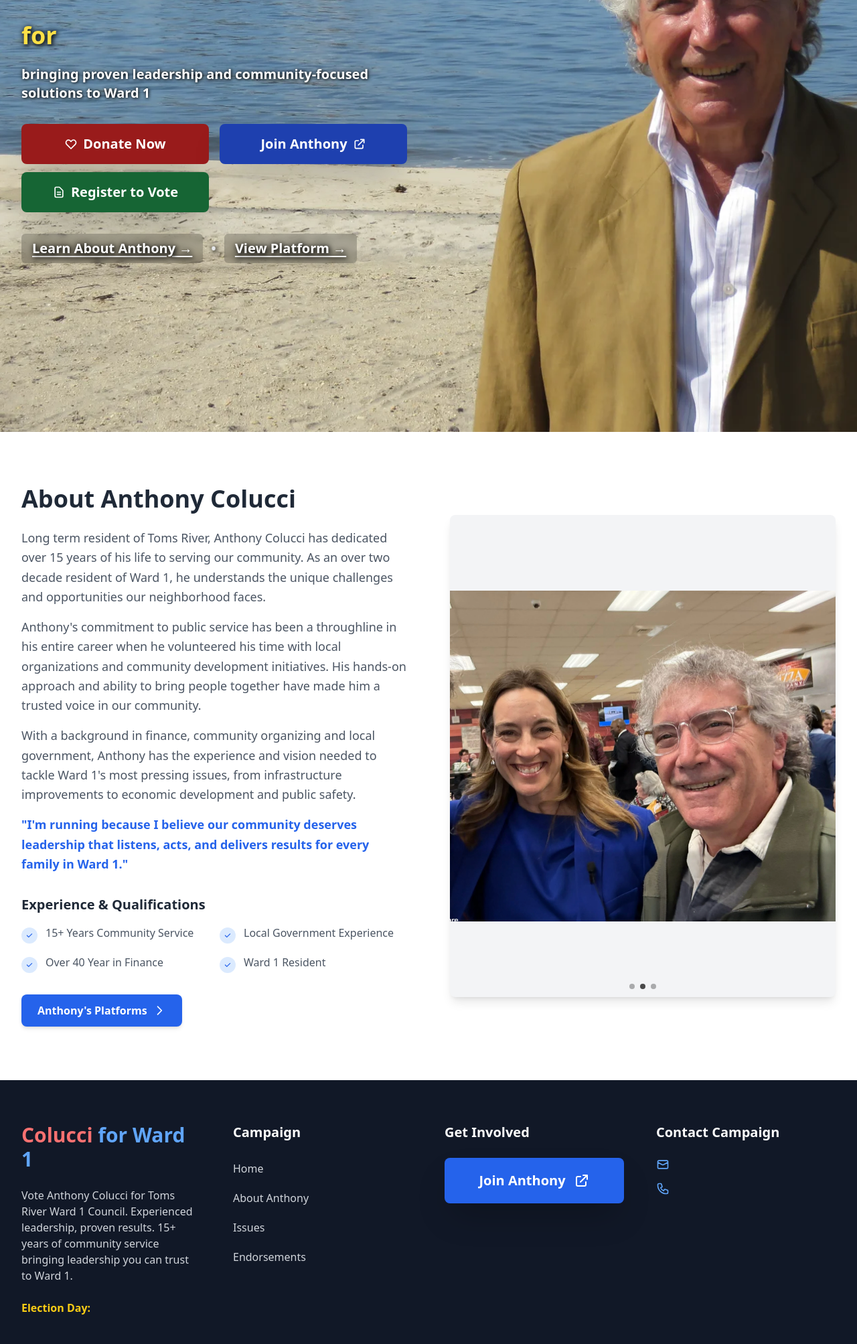
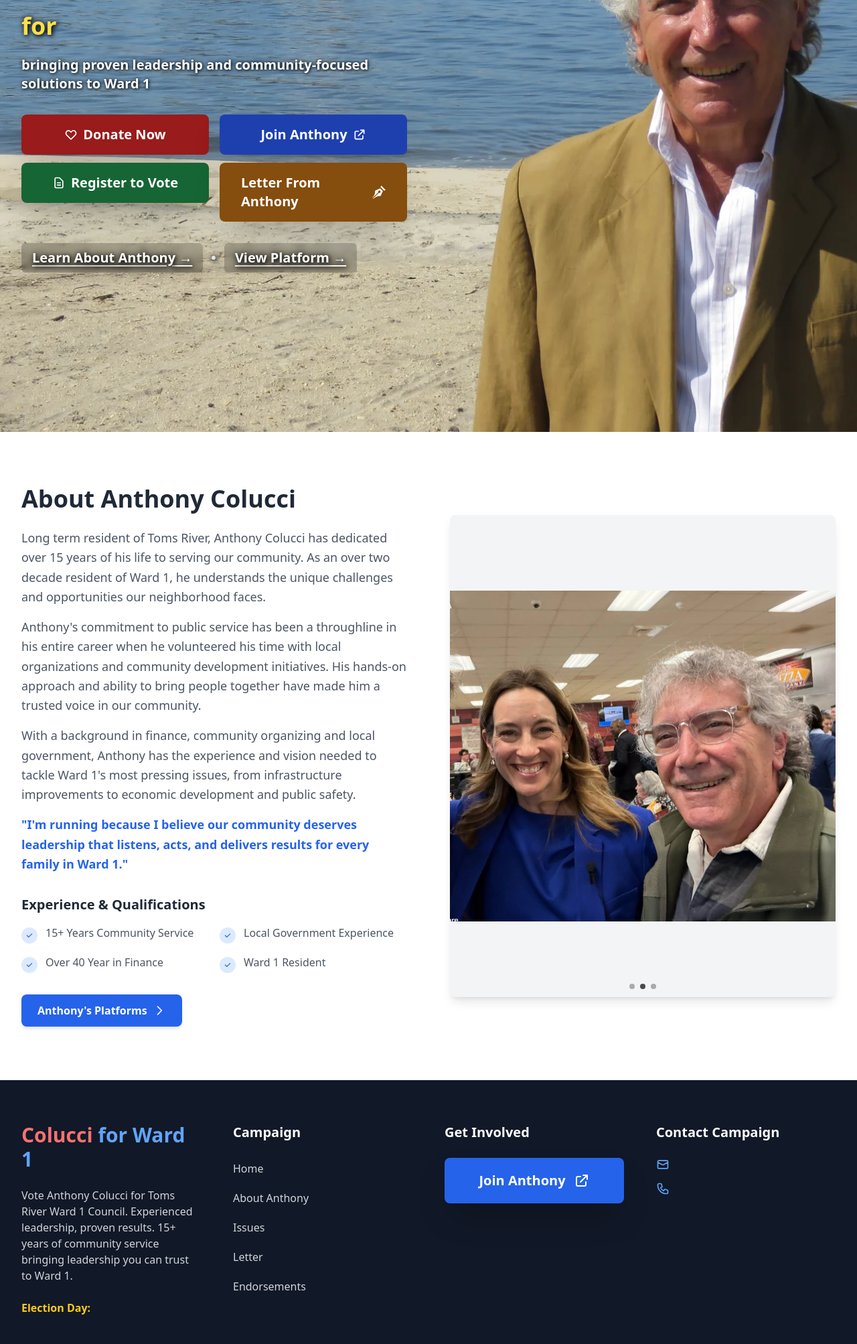
Before and after one commit to jonssmall/campaign, a website built with Vite: page index.html in a window 1280 px wide. Shown: the part 293-2300 px from the top of the page at 67% size. Built offline with nearby package versions, Linux system fonts and the light colour scheme.

Commit message:
letter hyperlinks

```diff
--- a/index.html
+++ b/index.html
@@ -248,6 +248,12 @@
                   d="M10 6H6a2 2 0 00-2 2v10a2 2 0 002 2h10a2 2 0 002-2v-4M14 4h6m0 0v6m0-6L10 14" />
               </svg>
             </a>
+
+            <a href="letter/"
+              class="group bg-yellow-600 hover:bg-yellow-700 text-white font-bold py-4 px-6 rounded-lg text-base shadow-xl transition-colors duration-300 flex items-center justify-center">
+              Letter From Anthony
+              <img src="/images/si-glyph-pen-nib.svg" class="w-4 h-4 ml-2 brightness-0 invert" />
+            </a>
           </div>
 
           <!-- Secondary Actions -->
@@ -318,7 +324,7 @@
 
           <!-- Bottom: Full-width Call-to-Action Buttons Row -->
           <div class="col-span-2 flex justify-center items-end pt-8">
-            <div class="grid grid-cols-3 gap-4 w-full max-w-4xl">
+            <div class="grid grid-cols-2 gap-4 w-full max-w-4xl">
               <a href="https://politics.raisethemoney.com/en/acolucci/"
                 class="group bg-red-600 hover:bg-red-700 text-white font-bold py-3 px-4 rounded-lg text-base shadow-2xl transition-colors duration-300 flex items-center justify-center">
                 <svg class="w-4 h-4 mr-2" fill="none" stroke="currentColor" viewBox="0 0 24 24">
@@ -344,6 +350,12 @@
                   <path stroke-linecap="round" stroke-linejoin="round" stroke-width="2"
                     d="M10 6H6a2 2 0 00-2 2v10a2 2 0 002 2h10a2 2 0 002-2v-4M14 4h6m0 0v6m0-6L10 14" />
                 </svg>
+              </a>
+
+              <a href="letter/"
+                class="group bg-yellow-600 hover:bg-yellow-700 text-white font-bold py-3 px-4 rounded-lg text-base shadow-2xl transition-colors duration-300 flex items-center justify-center">
+                Letter From Anthony
+                <img src="/images/si-glyph-pen-nib.svg" class="w-4 h-4 ml-2 brightness-0 invert" />
               </a>
             </div>
           </div>
@@ -422,6 +434,11 @@
                     <path stroke-linecap="round" stroke-linejoin="round" stroke-width="2"
                       d="M10 6H6a2 2 0 00-2 2v10a2 2 0 002 2h10a2 2 0 002-2v-4M14 4h6m0 0v6m0-6L10 14" />
                   </svg>
+                </a>
+                <a href="letter/"
+                  class="group bg-yellow-800 hover:bg-yellow-900 text-white font-bold py-3 lg:py-4 px-6 lg:px-8 rounded-lg text-lg lg:text-xl shadow-2xl transition-colors duration-300 flex items-center justify-center">
+                  Letter From Anthony
+                  <img src="/images/si-glyph-pen-nib.svg" class="w-5 h-5 ml-2 brightness-0 invert" />
                 </a>
               </div>
             </div>
--- a/partials/footer.html
+++ b/partials/footer.html
@@ -36,6 +36,10 @@
                     <li>
                         <a href="issues/"
                             class="text-gray-300 hover:text-white transition-colors text-sm sm:text-base py-1 block min-h-[32px] flex items-center">Issues</a>
+                    </li>
+                    <li>
+                        <a href="letter/"
+                            class="text-gray-300 hover:text-white transition-colors text-sm sm:text-base py-1 block min-h-[32px] flex items-center">Letter</a>
                     </li>
                     <li>
                         <a href="endorsements/"
```
Also changed, not shown: public/images/si-glyph-pen-nib.svg (added).
